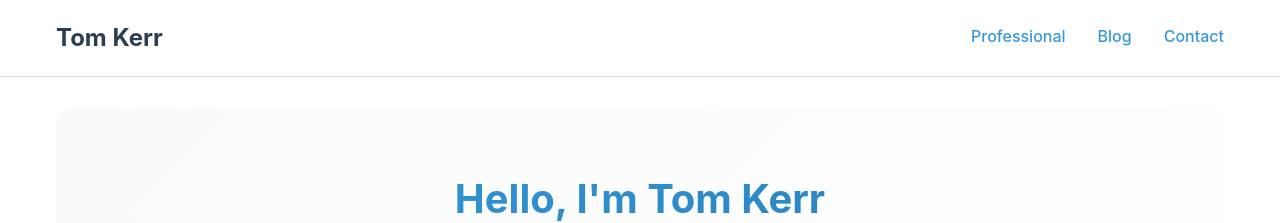
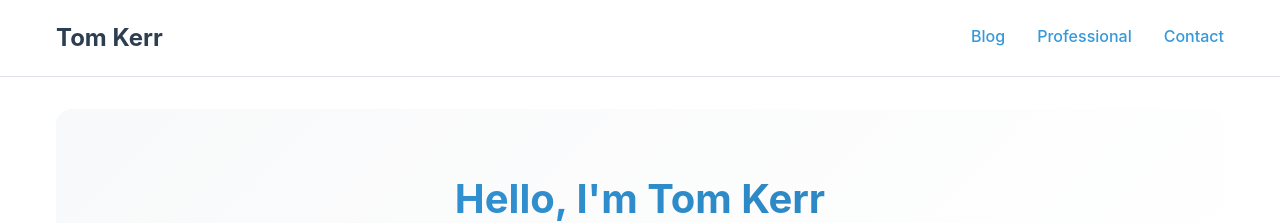
Before and after one commit to TDK250/Toms-Site, a Jekyll site: the page built from index.md, in a window 1280 px wide. Shown: the top 223 px of the page. Built offline with Jekyll 4.4.1, drawn with Linux system fonts in a browser that asks for light colours.

Commit message:
Update default.html

```diff
--- a/_layouts/default.html
+++ b/_layouts/default.html
@@ -46,8 +46,8 @@
           <a class="site-title" href="{{ '/' | relative_url }}">{{ site.title }}</a>
 
           <div class="nav-links">
+            <a href="{{ '/blog' | relative_url }}" class="nav-link">Blog</a>
             <a href="{{ '/professional' | relative_url }}" class="nav-link">Professional</a>
-            <a href="{{ '/blog' | relative_url }}" class="nav-link">Blog</a>
             <a href="{{ '/contact' | relative_url }}" class="nav-link">Contact</a>
           </div>
         </nav>
```
